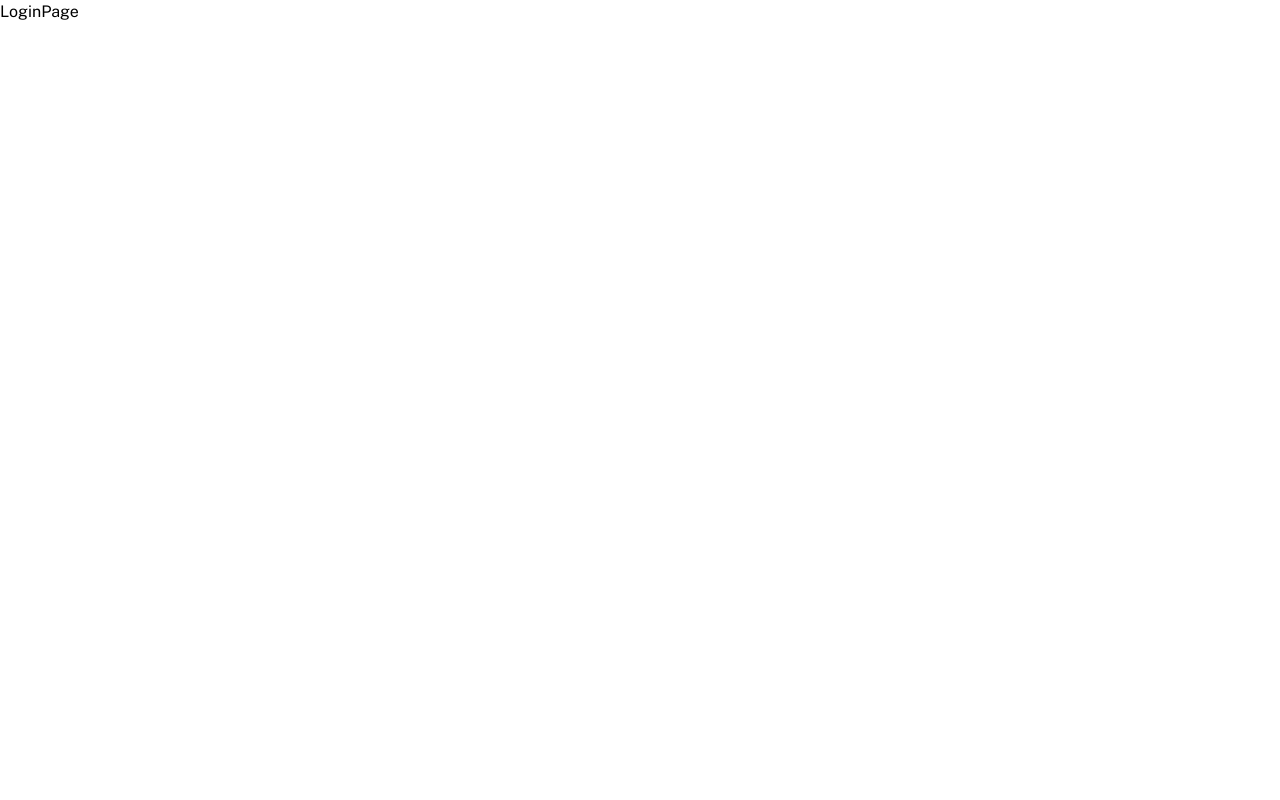
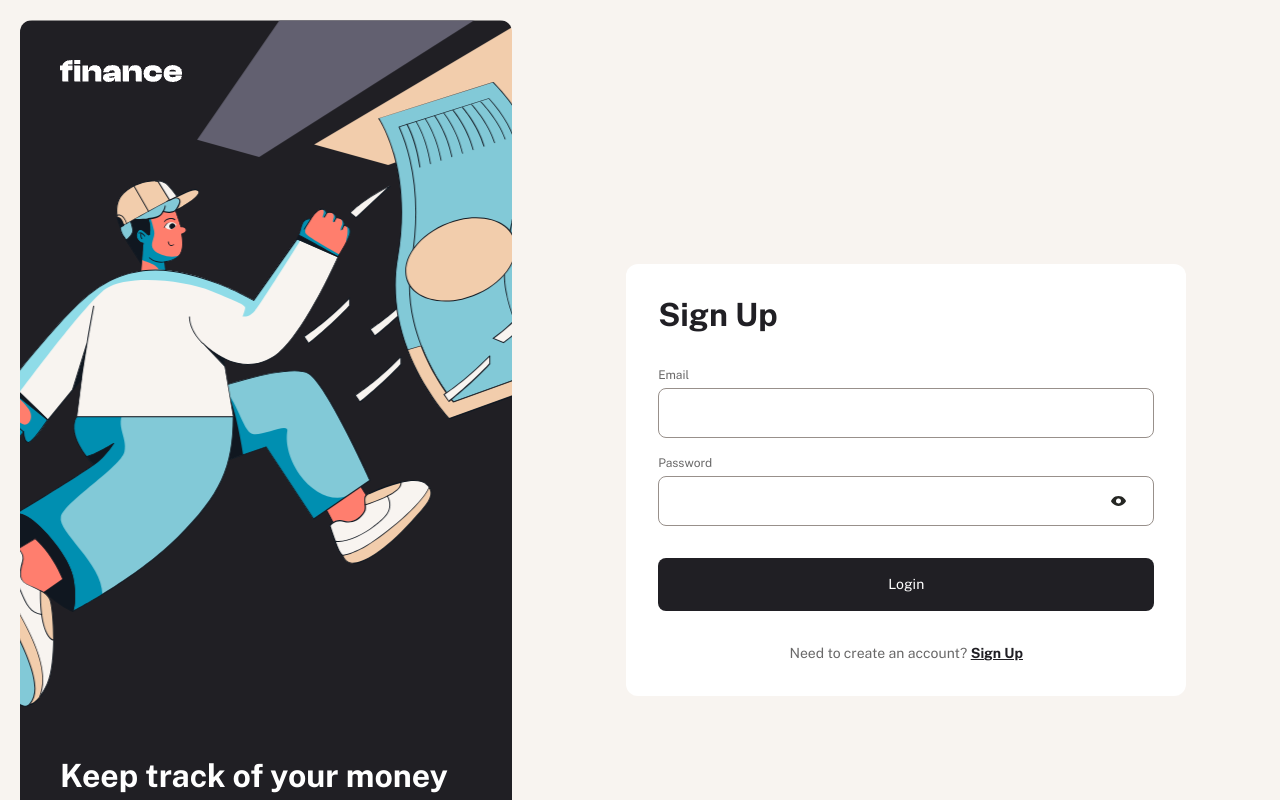
Before and after one commit to IslamSolimanInnowise/finance-app, a Next.js app: page /login in a window 1280 px wide. Shown: the top 800 px of the page. Built offline with nearby package versions, Linux system fonts and the light colour scheme.

Commit message:
feat: add login form and page

```diff
--- a/src/app/(auth)/login/page.tsx
+++ b/src/app/(auth)/login/page.tsx
@@ -1,4 +1,12 @@
+import LoginForm from "@/components/LoginForm";
+import SideBar from "@/components/Sidebar";
+
 const LoginPage = () => {
-  return <div>LoginPage</div>;
+  return (
+    <main className="bg-Beige-100 min-h-screen flex">
+      <SideBar />
+      <LoginForm />
+    </main>
+  );
 };
 export default LoginPage;
--- a/src/components/Input/index.tsx
+++ b/src/components/Input/index.tsx
@@ -17,6 +17,7 @@ const Input: React.FC<InputProps> = ({
   const inputId = useId();
   const [isPasswordVisible, setIsPasswordVisible] = useState(false);
   const originalType = type;
+
   return (
     <div className="flex flex-col gap-1">
       <label htmlFor={inputId} className="text-preset-5 text-Grey-500">
--- /dev/null
+++ b/src/components/LoginForm/index.tsx
@@ -0,0 +1,35 @@
+import Link from "next/link";
+import Input from "../Input";
+
+const LoginForm = () => {
+  return (
+    <section className="w-[58.4%] min-h-240 h-screen text-Grey-900 py-8 px-10 flex justify-center items-center ">
+      <form className="rounded-xl bg-White p-8 min-w-140">
+        <h2 className="text-preset-1 mb-8">Sign Up</h2>
+        <div id="register-fields" className="flex flex-col gap-4 mb-8">
+          <Input labelText="Email" type="email" name="email" required />
+          <Input
+            labelText="Password"
+            type="password"
+            name="password"
+            required
+          />
+        </div>
+        <button
+          type="submit"
+          className="bg-Grey-900 text-White w-full p-4 rounded-lg text-preset-4 cursor-pointer text-center mb-8"
+        >
+          Login
+        </button>
+        <p className="text-center text-preset-4 text-Grey-500">
+          Need to create an account?{" "}
+          <Link href="/" className="text-Grey-900 underline text-preset-4-bold">
+            Sign Up
+          </Link>
+        </p>
+      </form>
+    </section>
+  );
+};
+
+export default LoginForm;
```
